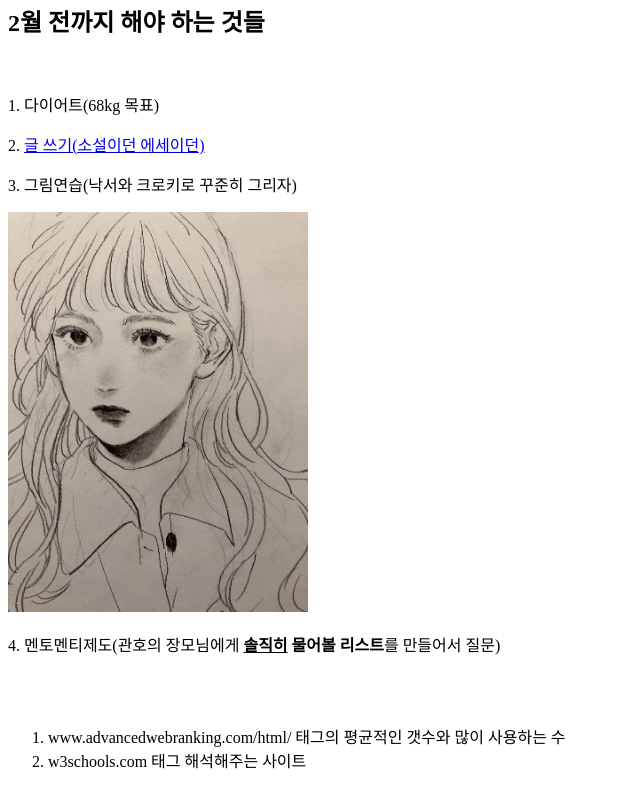
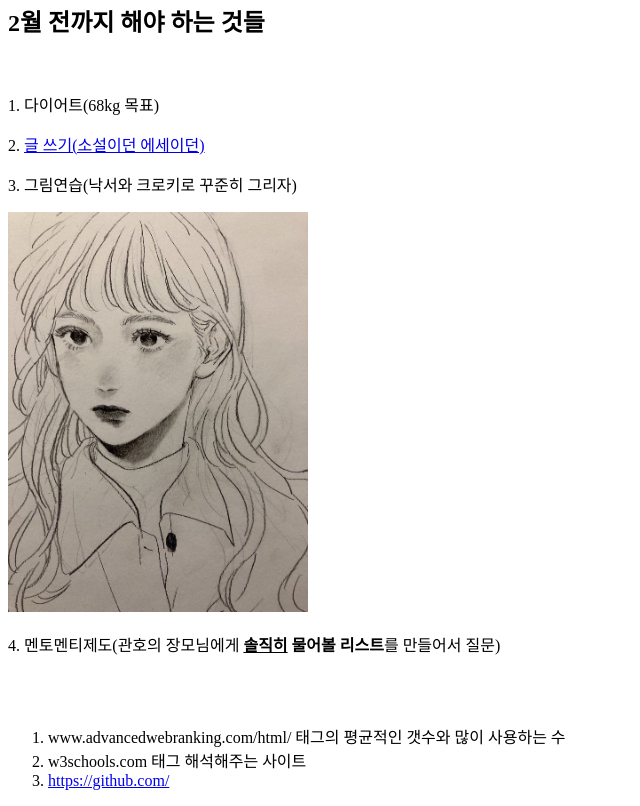
Before and after one commit to kimtangtong/web1, a plain HTML site: page 1.html in a window 1280 px wide. Shown: the part 298-1104 px from the top of the page, without its empty margins (0-640 px from the left). Drawn offline with Linux system fonts and the light colour scheme.

Commit message:
add github link

```diff
--- a/1.html
+++ b/1.html
@@ -31,6 +31,7 @@
   <ol>
     <li>www.advancedwebranking.com/html/    태그의 평균적인 갯수와 많이 사용하는 수</li>
     <li>w3schools.com 태그 해석해주는 사이트</li>
+    <li><a href="https://github.com/ ">https://github.com/</a></li>
   </ol>
   </body>
 </html>
```
Also changed, not shown: index.html (+1 -0 lines).
